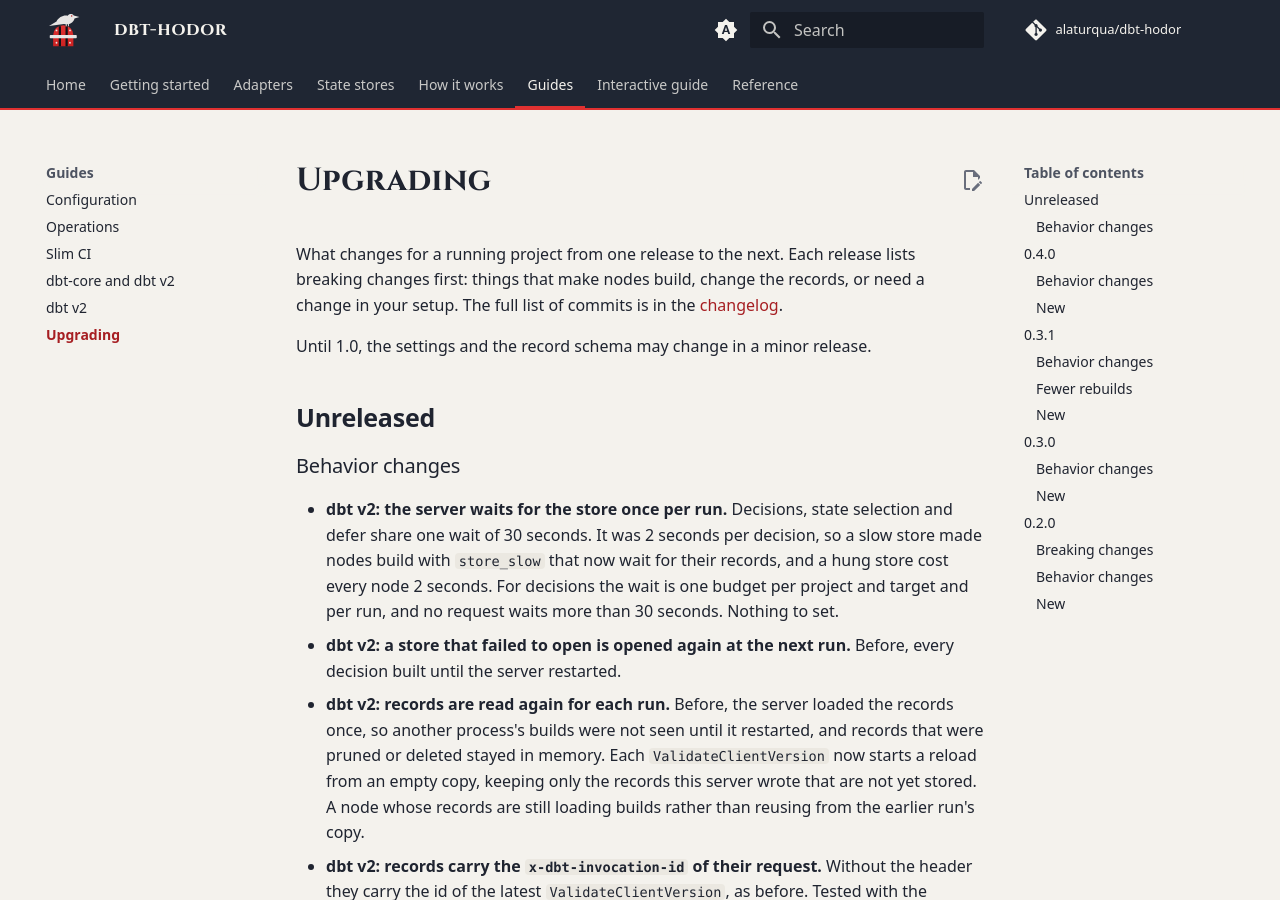
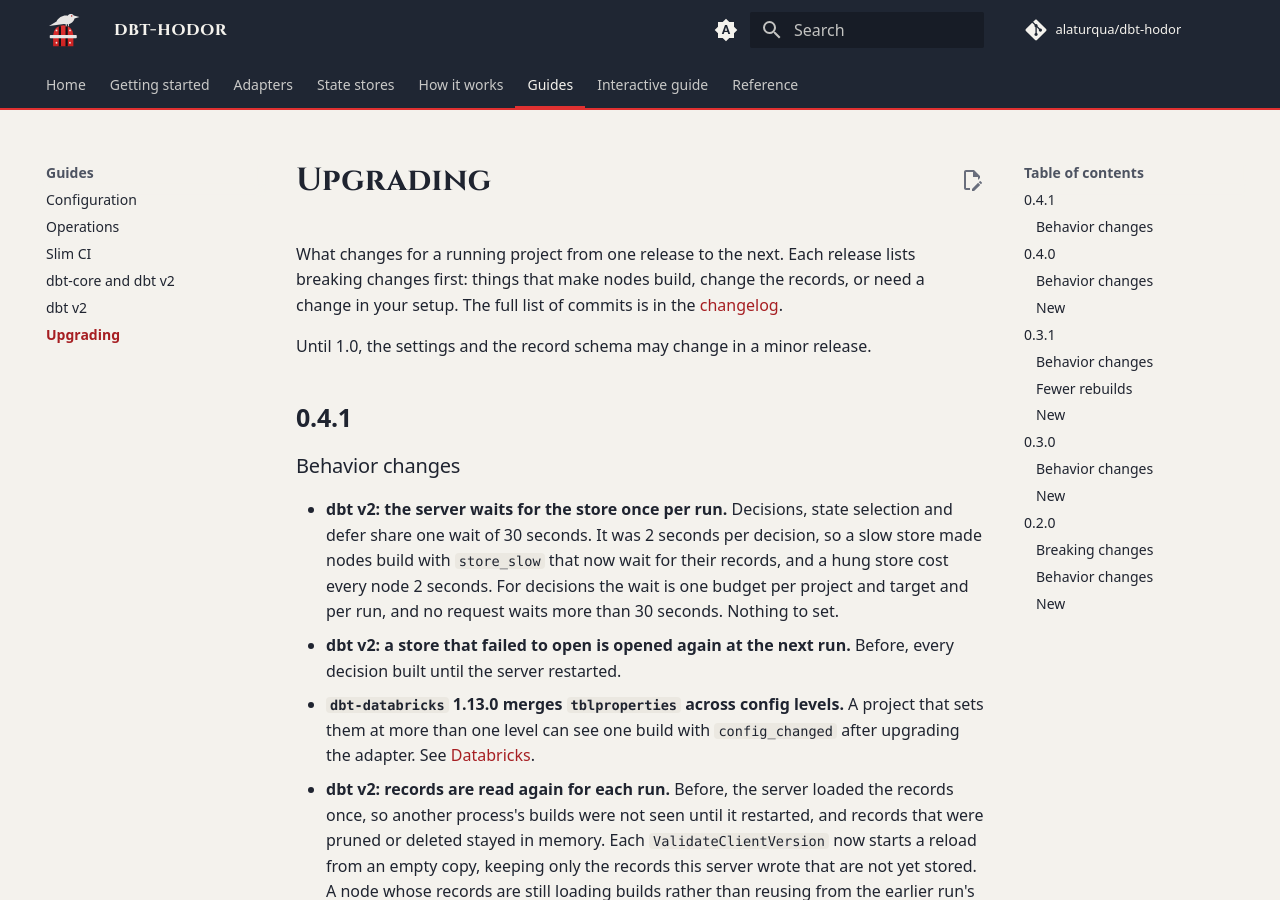
Before and after one commit to alaturqua/dbt-hodor, an MkDocs documentation site: the page built from docs/upgrading.md, in a window 1280 px wide and 900 px high. Built offline with MkDocs 1.6.1 and Material for MkDocs 9.7.7, drawn with Linux system fonts in a browser that asks for light colours; comment, search, counter and statistics services are not loaded.

Commit message:
chore(release): 0.4.1 (#29)
Bumps the version to 0.4.1, regenerates `CHANGELOG.md` with git-cliff
and renames the "Unreleased" section of `docs/upgrading.md` to 0.4.1.

This releases #27, the fix for unchanged nodes rebuilding on a slow
state store on dbt v2, and the dev-group adapter bumps from #28. It is a
patch release: no setting and no record schema change, and the runtime
pin stays `dbt-core>=1.12,<1.13`.

`docs/upgrading.md` also gains a line on the `tblproperties` merge in
`dbt-databricks` 1.13.0.

Co-authored-by: Isa Inalcik <alaturqua@users.noreply.github.com>

```diff
--- a/docs/upgrading.md
+++ b/docs/upgrading.md
@@ -4,12 +4,13 @@ What changes for a running project from one release to the next. Each release li
 
 Until 1.0, the settings and the record schema may change in a minor release.
 
-## Unreleased
+## 0.4.1
 
 ### Behavior changes
 
 - **dbt v2: the server waits for the store once per run.** Decisions, state selection and defer share one wait of 30 seconds. It was 2 seconds per decision, so a slow store made nodes build with `store_slow` that now wait for their records, and a hung store cost every node 2 seconds. For decisions the wait is one budget per project and target and per run, and no request waits more than 30 seconds. Nothing to set.
 - **dbt v2: a store that failed to open is opened again at the next run.** Before, every decision built until the server restarted.
+- **`dbt-databricks` 1.13.0 merges `tblproperties` across config levels.** A project that sets them at more than one level can see one build with `config_changed` after upgrading the adapter. See [Databricks](adapters/databricks.md#limits).
 - **dbt v2: records are read again for each run.** Before, the server loaded the records once, so another process's builds were not seen until it restarted, and records that were pruned or deleted stayed in memory. Each `ValidateClientVersion` now starts a reload from an empty copy, keeping only the records this server wrote that are not yet stored. A node whose records are still loading builds rather than reusing from the earlier run's copy.
 - **dbt v2: records carry the `x-dbt-invocation-id` of their request.** Without the header they carry the id of the latest `ValidateClientVersion`, as before. Tested with the header sent by the tests; not checked live against dbt.
 - **Postgres store: the first open of an existing table builds an index.** hodor creates `<hodor_table>_lookup` on `(project_name, target_name, recorded_at_ms)` if it is missing, which on a large table blocks appends while it runs. The build is limited to 10 seconds (`SET LOCAL statement_timeout`); if it times out, or the role does not own the table, the index is not created, reads stay slower and the next open tries again. `dbt-hodor ddl --store postgres` prints the statement for creating it by hand. Connection attempts to Postgres now give up after 10 seconds.
--- a/pyproject.toml
+++ b/pyproject.toml
@@ -1,6 +1,6 @@
 [project]
 name = "dbt-hodor"
-version = "0.4.0"
+version = "0.4.1"
 description = "Reuse unchanged dbt nodes and rebuild only when code or upstream data changed. A free, self-hosted alternative to dbt State."
 readme = "README.md"
 license = "Apache-2.0"
```
Also changed, not shown: CHANGELOG.md (+16 -0 lines), 1 other file.
